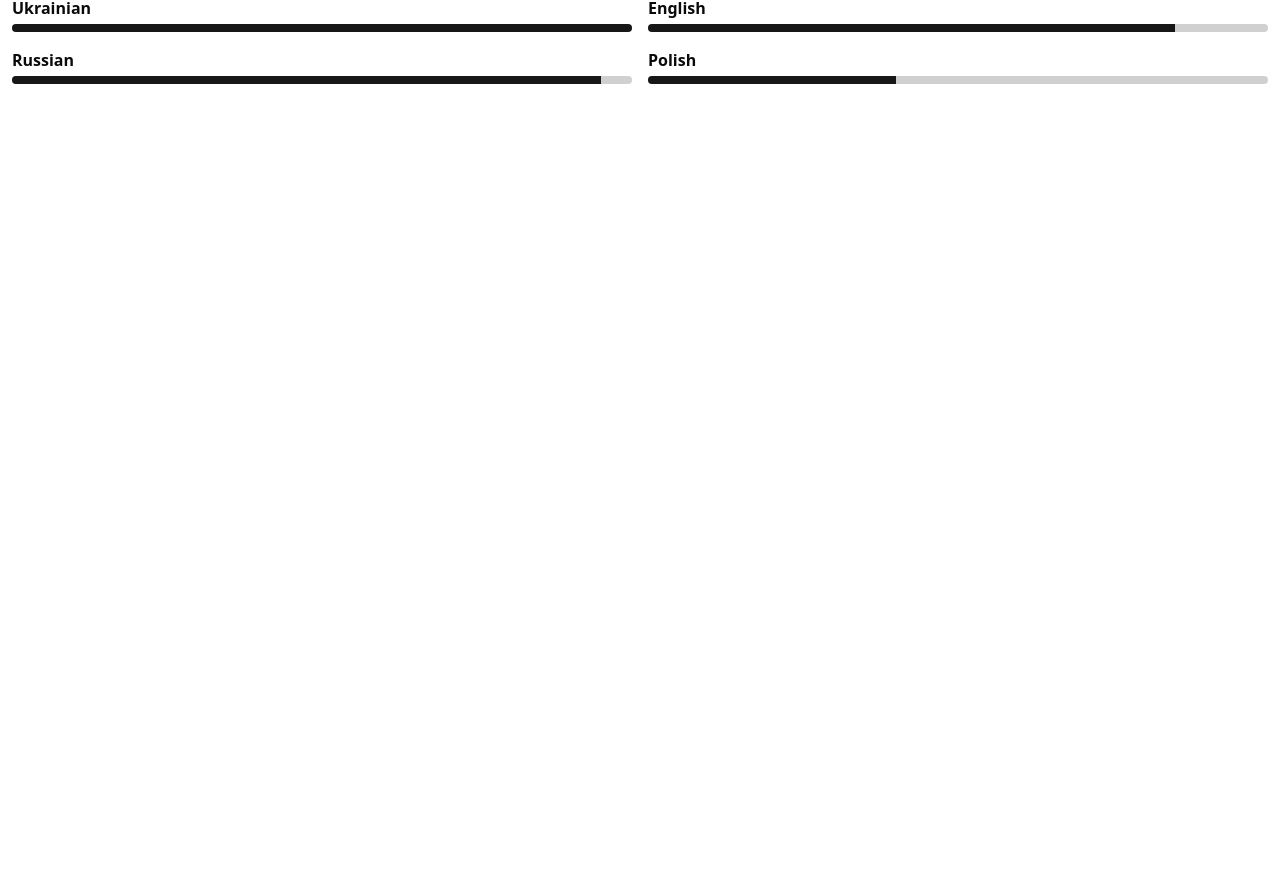
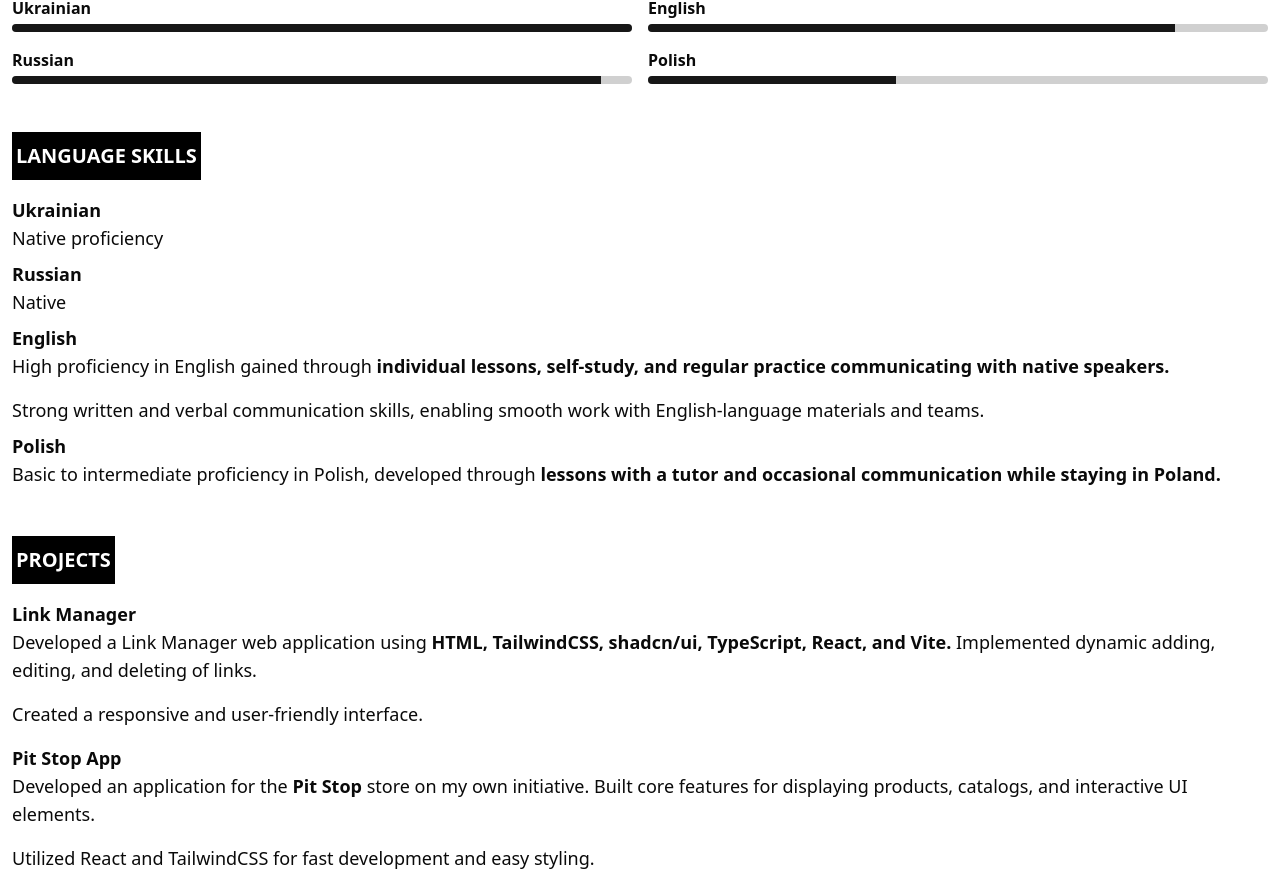
Before and after one commit to WebDevelpr/cv, a React (Vite) app: page / in a window 1280 px wide. Shown: the part 1640-2512 px from the top of the page. Before the commit the page ends 1724 px from the top, so only its background shows below. Built offline with nearby package versions, Linux system fonts and the light colour scheme.

Commit message:
add my project section to home-page

```diff
--- a/src/pages/home-page.tsx
+++ b/src/pages/home-page.tsx
@@ -37,7 +37,7 @@ export const HomePage = () => {
             <p className='text-gray-400'>2024 - Present</p>
           </div>
           <p>
-            Bachelor’s Degree, Computer Science (Specialty 122)
+            Bachelor’s Degree, Computer Science (Specialty 122){' '}
             <span className='font-semibold'>3nd-year student</span>
           </p>
           <div className='mt-8'>
@@ -152,6 +152,75 @@ export const HomePage = () => {
           </div>
         </div>
       </section>
+      <section className='container mt-12'>
+        <div className='flex h-12 w-max items-center justify-center bg-black'>
+          <h2 className='m-1 text-xl font-semibold text-white'>LANGUAGE SKILLS</h2>
+        </div>
+        <div className='mt-4 space-y-2 text-lg'>
+          <div>
+            <h2 className='font-bold'>Ukrainian</h2>
+            <p>Native proficiency</p>
+          </div>
+          <div>
+            <h2 className='font-bold'>Russian</h2>
+            <p>Native</p>
+          </div>
+          <div>
+            <h2 className='font-bold'>English</h2>
+            <p>
+              High proficiency in English gained through{' '}
+              <span className='font-semibold'>
+                individual lessons, self-study, and regular practice communicating
+                with native speakers.
+              </span>
+            </p>
+            <p className='mt-4'>
+              Strong written and verbal communication skills, enabling smooth work
+              with English-language materials and teams.
+            </p>
+          </div>
+          <div>
+            <h2 className='font-bold'>Polish</h2>
+            <p>
+              Basic to intermediate proficiency in Polish, developed through{' '}
+              <span className='font-semibold'>
+                lessons with a tutor and occasional communication while staying in
+                Poland.
+              </span>
+            </p>
+          </div>
+        </div>
+      </section>
+      <section className='container mt-12'>
+        <div className='flex h-12 w-max items-center justify-center bg-black'>
+          <h2 className='m-1 text-xl font-semibold text-white'>PROJECTS</h2>
+        </div>
+        <div className='mt-4 space-y-2 text-lg'>
+          <div>
+            <h2 className='font-semibold'>Link Manager</h2>
+            <p className='mb-4'>
+              Developed a Link Manager web application using{' '}
+              <span className='font-semibold'>
+                HTML, TailwindCSS, shadcn/ui, TypeScript, React, and Vite.
+              </span>{' '}
+              Implemented dynamic adding, editing, and deleting of links.
+            </p>
+            <p>Created a responsive and user-friendly interface.</p>
+          </div>
+          <div className='mt-4'>
+            <h2 className='font-semibold'>Pit Stop App</h2>
+            <p className='mb-4'>
+              Developed an application for the{' '}
+              <span className='font-semibold'>Pit Stop</span> store on my own
+              initiative. Built core features for displaying products, catalogs, and
+              interactive UI elements.
+            </p>
+            <p>
+              Utilized React and TailwindCSS for fast development and easy styling.
+            </p>
+          </div>
+        </div>
+      </section>
     </>
   )
 }
```
Also changed, not shown: notepad.txt (added), src/index.css (line endings or trailing spaces).
